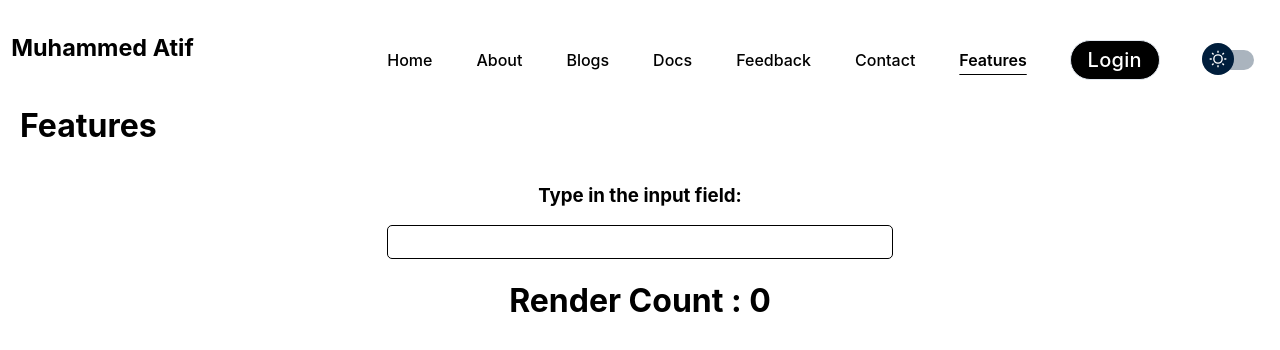
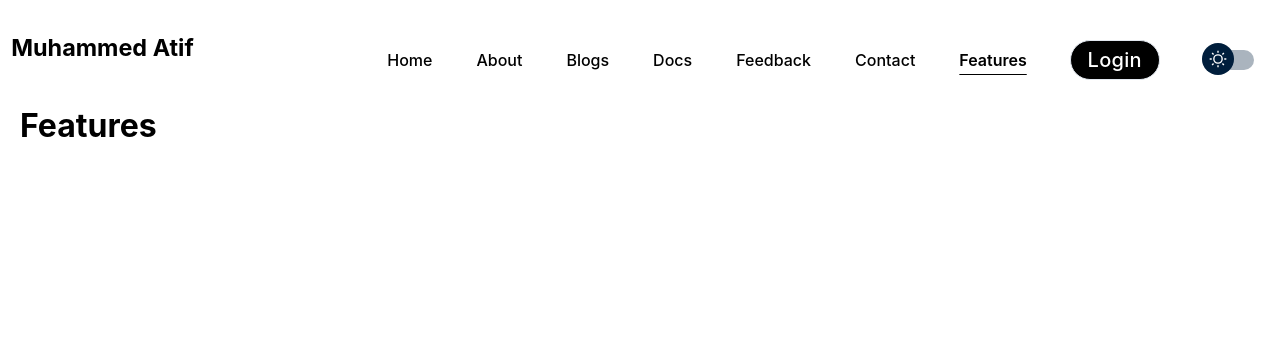
Before and after one commit to M-Atif63/React-Hooks, a React (Create React App) app: page /features in a window 1280 px wide. Shown: the top 350 px of the page. Built offline with nearby package versions, Linux system fonts and the light colour scheme.

Commit message:
feat: Comment out input handling and render count display in Features component

```diff
--- a/src/Components/Pages/Features.jsx
+++ b/src/Components/Pages/Features.jsx
@@ -2,21 +2,22 @@ import React, { useContext, useEffect, useRef, useState } from 'react'
 import { ProjectTheme } from './ChangTheme'
 
 function Features() {
-  const [inputValue,setInputValue] = useState('')
+  // const [inputValue,setInputValue] = useState('')
   const { theme } = useContext(ProjectTheme)
-  const count = useRef(0)
-  useEffect(()=>{
-   count.current = count.current + 1;
-  },[inputValue])
+  // const count = useRef(0)
+  // useEffect(()=>{
+  //  count.current = count.current + 1;
+  // },[inputValue])
   return (
     <div style={{ background: theme === 'light' ? 'white' : '#222', color: theme === 'light' ? 'black' : 'white', height: '100vh' }}>
       <h1 style={{ padding: '20px', margin: '0px' }}>Features</h1>
       {/* --useRef--  */}
-      <center>
+      {/* <center>
     <h3>Type in the input field:</h3>
     <input type='text' value={inputValue} onChange={(e)=>setInputValue(e.target.value)} style={{border:theme==='light'?"1px solid black":"1px solid white",backgroundColor:theme==="light"?'white':'#222',width:'500px',height:'30px',borderRadius:'5px',textAlign:'center',fontSize:'25px',outline:'none',color:theme==='light'?'black':'white'}}></input>
     <h1>Render Count : {count.current}</h1>
-    </center></div>
+    </center> */}
+    </div>
 
 
 
```
